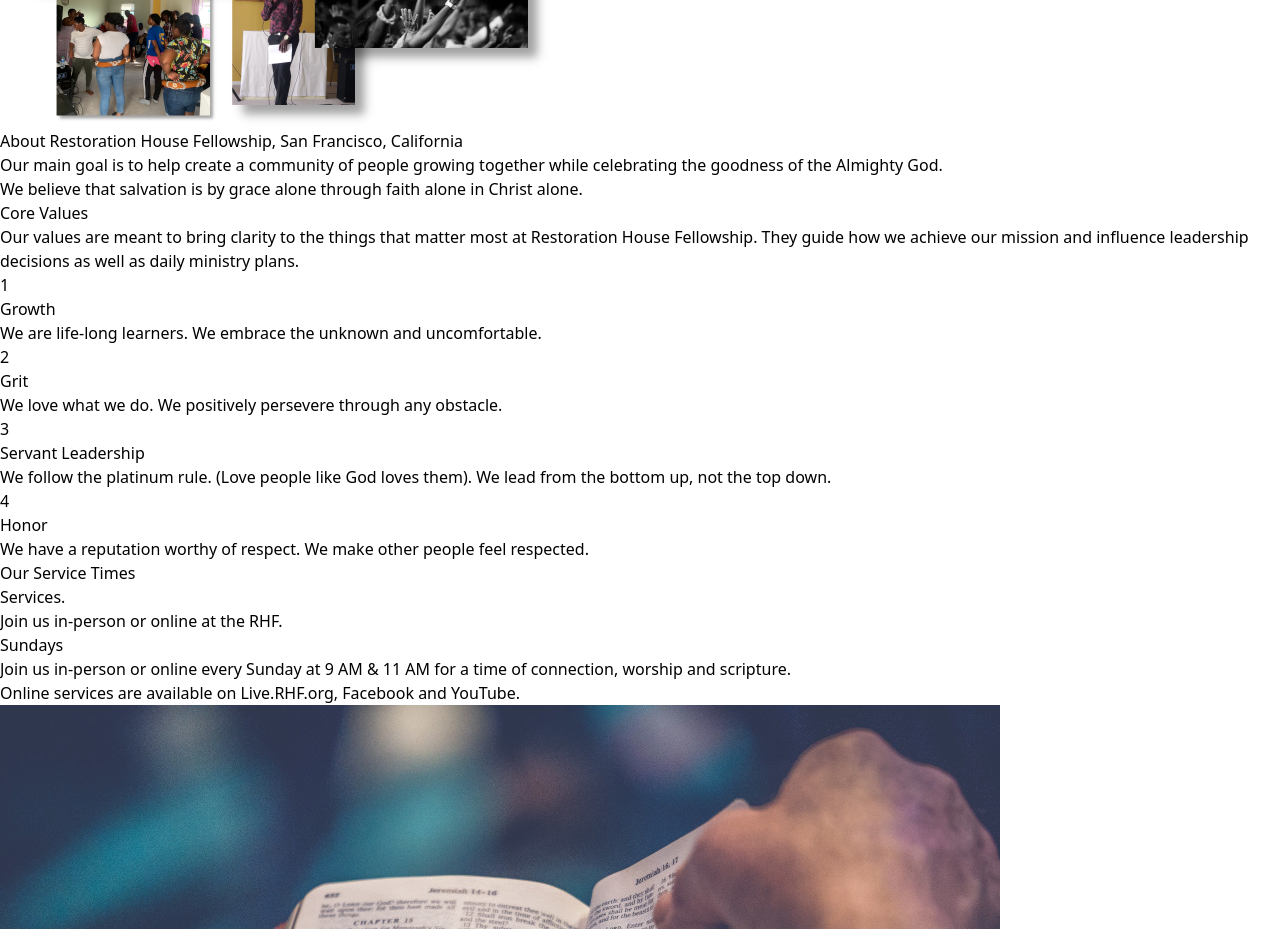
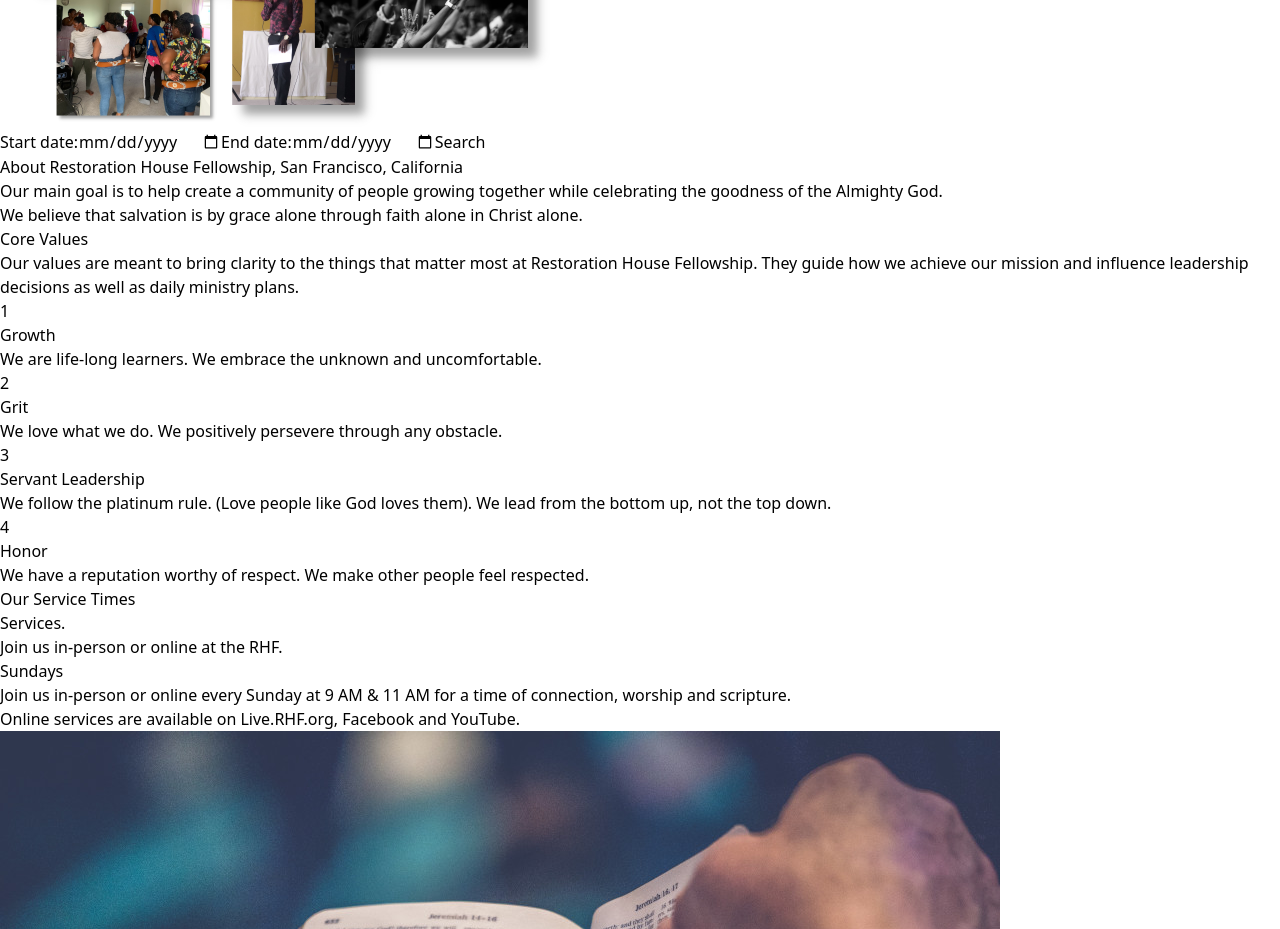
Before and after one commit to Bwogi/rhf, a React (Vite) app: page / in a window 1280 px wide. Shown: the part 1440-2369 px from the top of the page. Built offline with nearby package versions, Linux system fonts and the light colour scheme.

Commit message:
new stuff

```diff
--- a/src/pages/Home.jsx
+++ b/src/pages/Home.jsx
@@ -15,6 +15,7 @@
 import About from './About';
 import Contact from './Contact';
 import Services from './Services';
+import SearchByDate from './SearchByDate';
 
 function Home() {
   return (
@@ -26,6 +27,7 @@
       <main className="grow">
         {/*  Page sections */}
         <Hero />
+        <SearchByDate />
         <div id='about'> <About /> </div>
         <div id="services"><Services /></div>
         <div id='newhere'><NewHere /></div>
--- /dev/null
+++ b/src/pages/SearchByDate.jsx
@@ -0,0 +1,37 @@
+import React, { useState } from "react";
+
+const SearchByDate = () => {
+  const [startDate, setStartDate] = useState("");
+  const [endDate, setEndDate] = useState("");
+
+  const handleSubmit = (event) => {
+    event.preventDefault();
+    // Perform the search using startDate and endDate values
+    console.log("Start date:", startDate);
+    console.log("End date:", endDate);
+  };
+
+  return (
+    <form onSubmit={handleSubmit}>
+      <label>
+        Start date:
+        <input
+          type="date"
+          value={startDate}
+          onChange={(event) => setStartDate(event.target.value)}
+        />
+      </label>
+      <label>
+        End date:
+        <input
+          type="date"
+          value={endDate}
+          onChange={(event) => setEndDate(event.target.value)}
+        />
+      </label>
+      <button type="submit">Search</button>
+    </form>
+  );
+};
+
+export default SearchByDate;
```
Also changed, not shown: text.txt (added), 2 other files (tests, documents, lock files or other folders).
